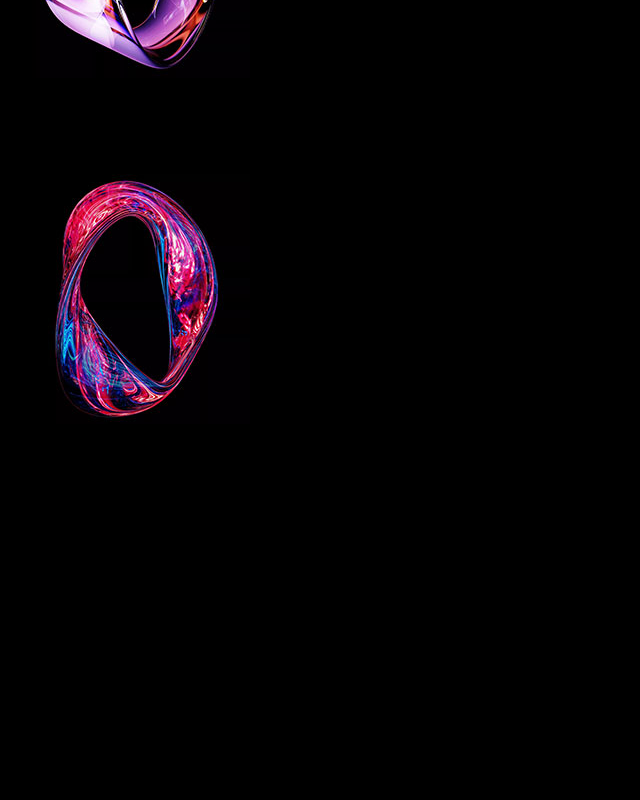
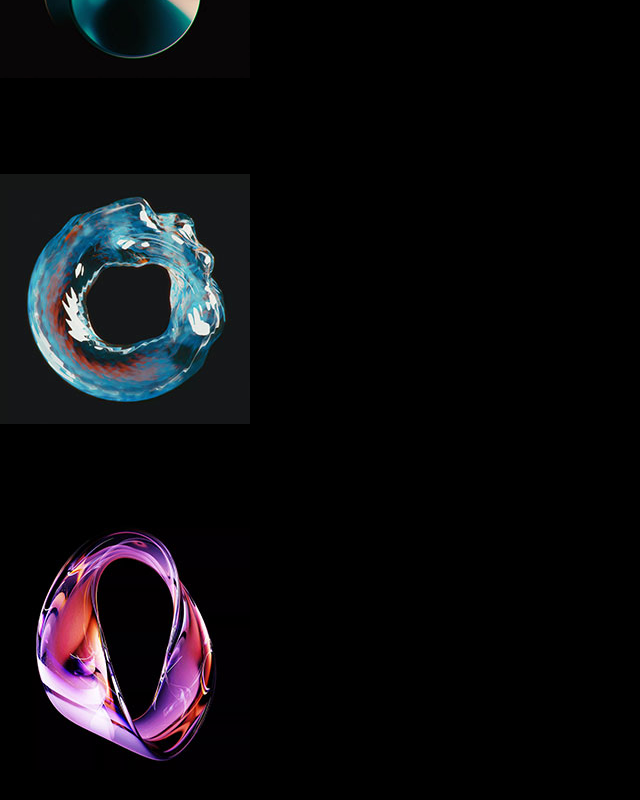
Before and after one commit to Akhilakku23/Portfolio, a React (Vite) app: page / in a window 1280 px wide. Shown: the part 1928-2728 px from the top of the page, without its empty margins (0-640 px from the left). Built offline with nearby package versions, Linux system fonts and the light colour scheme.

Commit message:
cahnge project

```diff
--- a/src/constants/index.js
+++ b/src/constants/index.js
@@ -10,17 +10,9 @@ export const ABOUT_TEXT = `I am a dedicated and versatile full stack developer w
 
 
 export const PROJECTS = [
-  // {
-  //   title: "E-Commerce Website",
-  //   image: project1,
-  //   description:
-  //     "A fully functional e-commerce website with features like product listing, shopping cart, and user authentication.",
-  //   technologies: ["React.js, Node.js, Express.js, MongoDB"],
-  // },
-
  {
   title: "Personal Portfolio Website",
-  image: project3,
+  image: project2,
   description:
     "A fully responsive portfolio site built to showcase my projects, technical skills, and professional journey. Features smooth scroll animations, dark/light mode toggle, and a contact form integrated with EmailJS for direct inquiries.",
   liveDemo: "https://akhiii-portfolio.netlify.app",
@@ -39,8 +31,16 @@ export const PROJECTS = [
 },
 
   {
+    title: "E-Commerce Website",
+    image: project1,
+    description:
+      "A full-stack web app for buying and selling clothes online. Users can browse apparel, filter by size or category, view product details, and place secure orders. Admins can manage inventory, track orders, and analyze sales. Built with a modern, responsive UI for a smooth fashion shopping experience.",
+    technologies: ["React.js, Node.js, Express.js, MongoDB, React Router DOM, React Testing Library"],
+  },
+
+  {
     title: "Real-estate website",
-    image: project4,
+    image: project3,
     description:
       "It is a responsive real-time property listing and management platform that includes features like, dynamic property listings, secure user authentication, and real-time data synchronization.",
     technologies: ["React.js, Node.js, Express.js, MongoDB, Auth0"],
```
